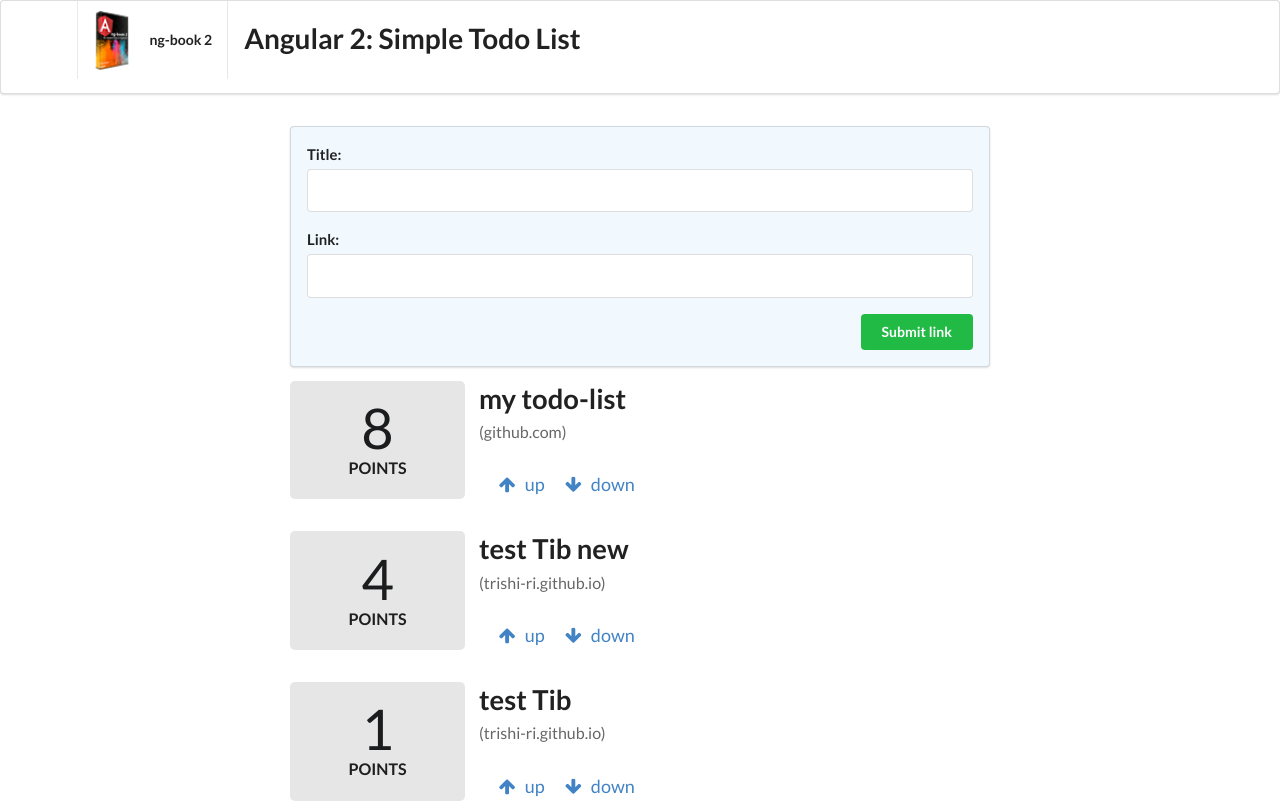
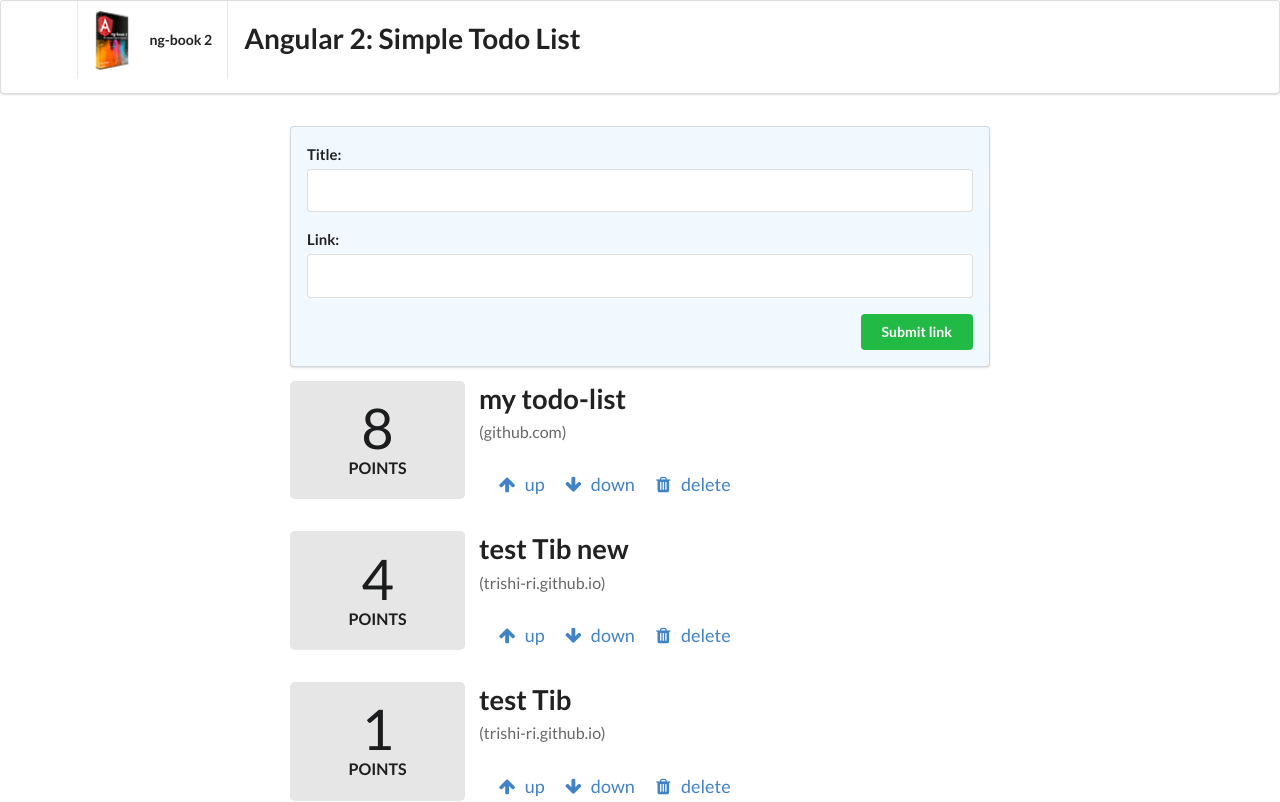
Before and after one commit to trishi-ri/mytodolist, an Angular app: page / in a window 1280 px wide. Shown: the top 802 px of the page. Built offline with nearby package versions, Linux system fonts and the light colour scheme.

Commit message:
adding event for deleting article

```diff
--- a/src/app/app.component.html
+++ b/src/app/app.component.html
@@ -15,6 +15,6 @@
 </form>
 
 <app-articles-list
-  [articlesList]="articles"
+  [articles]="articles"
   (onArticleSelected)="articleWasSelected($event)">
 </app-articles-list>
--- a/src/app/components/article/article.component.html
+++ b/src/app/components/article/article.component.html
@@ -26,5 +26,11 @@
         down
       </a>
     </li>
+    <li class="item">
+      <div (click)="deleteArticle($event)">
+        <i class="trash icon "></i>
+        delete
+      </div>
+    </li>
   </ul>
 </div>
--- a/src/app/components/article/article.component.ts
+++ b/src/app/components/article/article.component.ts
@@ -1,14 +1,16 @@
-import { Component, OnInit } from '@angular/core';
+import {Component, OnInit, Output, EventEmitter, Input} from '@angular/core';
 import {Article} from './article.model';
 
 @Component({
   selector: 'app-article',
   templateUrl: 'article.component.html',
   styleUrls: ['article.component.css'],
-  inputs: ['article'],
   host: {'class': 'item row'}
 })
 export class ArticleComponent implements OnInit {
+  @Output()
+  onDelete: EventEmitter<Article> = new EventEmitter<Article>();
+  @Input()
   article: Article;
 
   voteUp(): boolean {
@@ -21,6 +23,14 @@ export class ArticleComponent implements OnInit {
     return false;
   }
 
+  deleteArticle(event) {
+    console.log(event);
+    this.onDelete.emit(this.article);
+    event.stopPropagation();
+    // event.preventDefault();
+  }
+
+
   ngOnInit() {
   }
 
--- a/src/app/components/articles-list/articles-list.component.html
+++ b/src/app/components/articles-list/articles-list.component.html
@@ -1,8 +1,9 @@
 <div class="ui grid posts items">
   <app-article
-    *ngFor="let NextArticle of sortedArticles(articlesList)"
+    *ngFor="let NextArticle of sortedArticles(articles)"
     [article]="NextArticle"
     (click)="clicked(NextArticle)"
+    (onDelete)="deleteArticle($event)"
     [class.selected]="isSelected(NextArticle)">
   </app-article>
 </div>
--- a/src/app/components/articles-list/articles-list.component.ts
+++ b/src/app/components/articles-list/articles-list.component.ts
@@ -1,15 +1,15 @@
-import { Component, OnInit, EventEmitter } from '@angular/core';
+import {Component, OnInit, EventEmitter, Output, Input} from '@angular/core';
 import {Article} from "../article/article.model";
 
 @Component({
   selector: 'app-articles-list',
-  inputs: ['articlesList'],
-  outputs: ['onArticleSelected'],
   templateUrl: 'articles-list.component.html',
   styleUrls: ['articles-list.component.css']
 })
 export class ArticlesListComponent implements OnInit {
+  @Input()
   articles: Article[];
+  @Output()
   onArticleSelected: EventEmitter<Article>;
   private currentArticle: Article;
 
@@ -26,6 +26,14 @@ export class ArticlesListComponent implements OnInit {
     this.onArticleSelected.emit(article);
   }
 
+  deleteArticle(article: Article) {
+      let index: number = this.articles.indexOf(article);
+      if (index != -1) {
+        this.articles.splice(index, 1);
+        console.log('Article was deleted: ', article);
+      }
+  }
+
   isSelected(article: Article) :boolean{
     if (!article || !this.currentArticle){
       return false;
```
Also changed, not shown: src/app/app.component.ts (+0 -8 lines).
